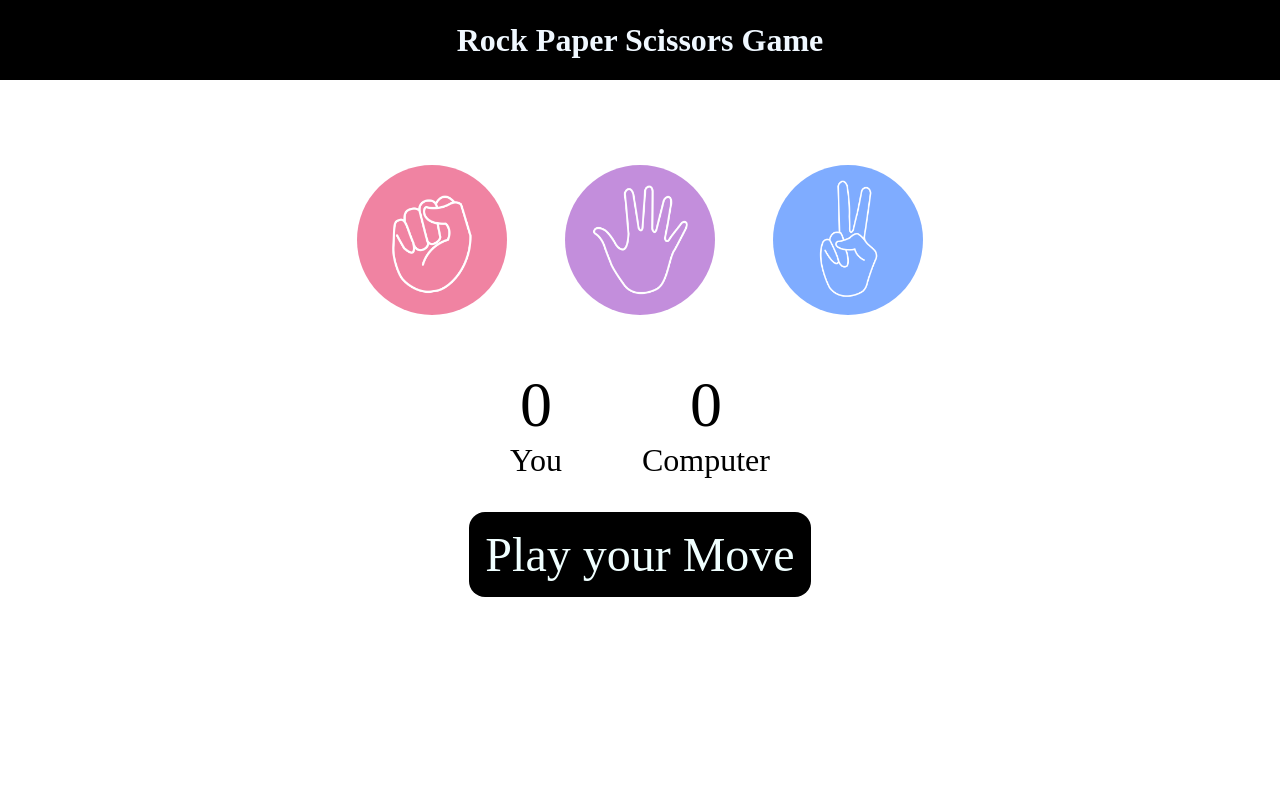
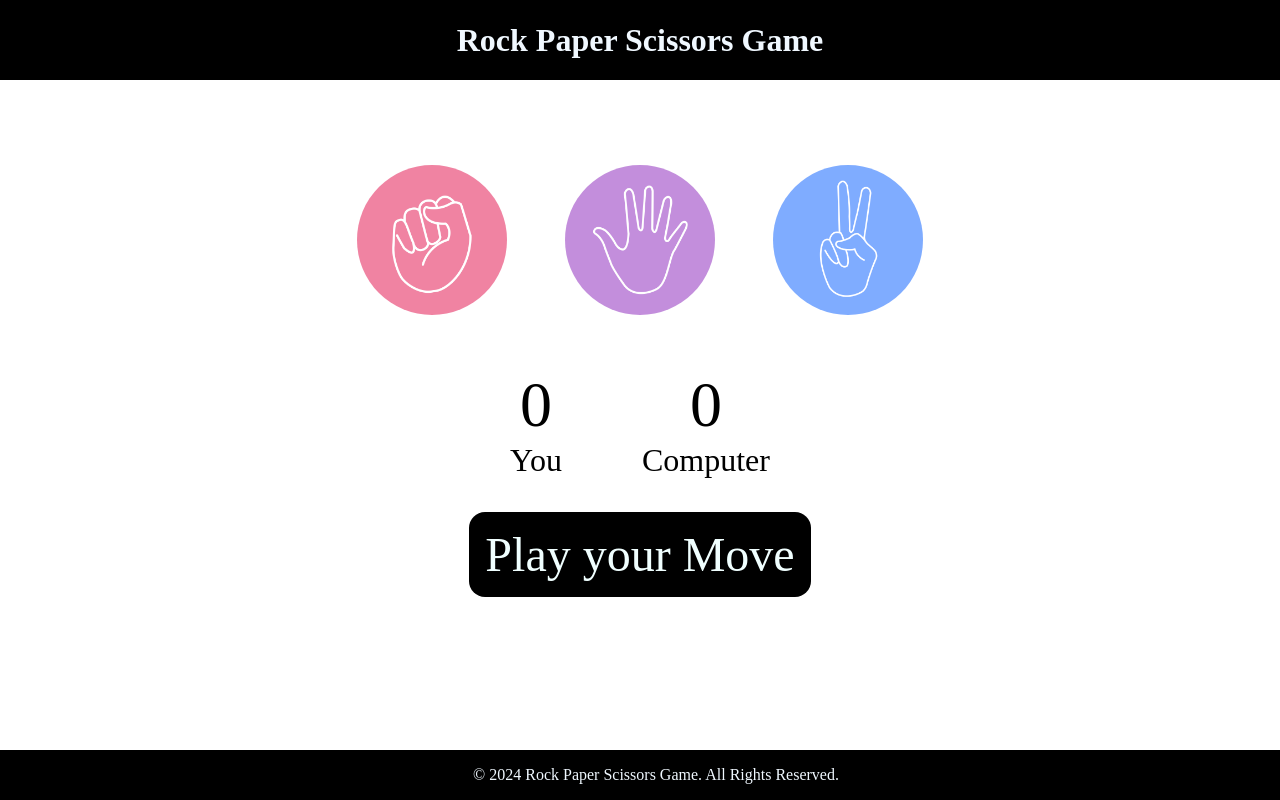
Before and after one commit to stymrj/Rock-Paper-Scissors-Game, a plain HTML site: page index.html in a window 1280 px wide. Drawn offline with Linux system fonts and the light colour scheme.

Commit message:
codes updated

```diff
--- a/index.html
+++ b/index.html
@@ -34,6 +34,9 @@
     <div class="msg-container">
         <p id="msg">Play your Move</p>
     </div>
+    <footer>
+        <p>&copy; 2024 Rock Paper Scissors Game. All Rights Reserved.</p>
+    </footer>
     <script src="script.js"></script>
 </body>
 </html>
--- a/style.css
+++ b/style.css
@@ -67,20 +67,11 @@ img {
 }
 
 
-
-
-
-
-
-
-
-
-
 footer {
-    padding: 1px;
-    background-color: #abbaba;
-    color: #000;
-    display: flex;
-    text-align: center;
-    justify-content: center;
-  }
+    background-color: black;
+    color: aliceblue;
+    padding: 1rem;
+    position: fixed;
+    width: 100%;
+    bottom: 0;
+}
```
